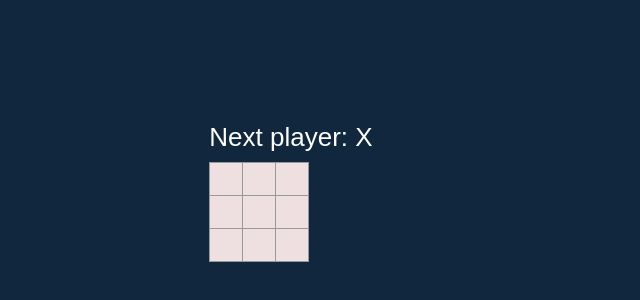
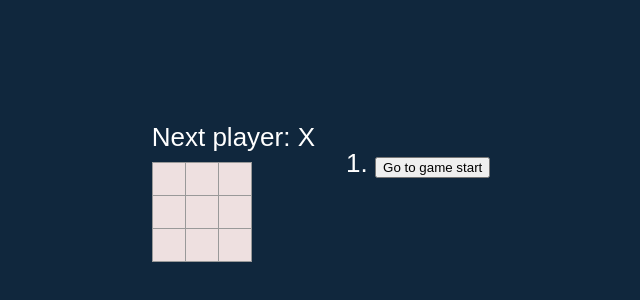
Before and after one commit to Lazeta/tic_tac_toe, a React (Create React App) app: page / in a window 1280 px wide. Shown: the part 208-508 px from the top of the page, without its empty margins (319-959 px from the left). Built offline with nearby package versions, Linux system fonts and the light colour scheme.

Commit message:
finish tic-tac-toe

```diff
--- a/src/Script.jsx
+++ b/src/Script.jsx
@@ -1,19 +1,6 @@
 import { useState } from 'react';
 
-export default function Game() {
-  return (
-    <div className="game">
-      <div className='game-board'>
-        <Board/>
-      </div>
-      <div className="game-info">
-        <ol>{/*Todo*/}</ol>
-      </div>
-    </div>
-  )
-}
-
-function Square({value, onSquareClick}) {
+function Square({ value, onSquareClick }) {
   return (
     <button className="square" onClick={onSquareClick}>
       {value}
@@ -21,10 +8,7 @@
   );
 }
 
-function Board() {
-  const [xIsNext, setXIsNext] = useState(true);
-  const [squares, setSquares] = useState(Array(9).fill(null));
-
+function Board({ xIsNext, squares, onPlay }) {
   function handleClick(i) {
     if (calculateWinner(squares) || squares[i]) {
       return;
@@ -35,8 +19,7 @@
     } else {
       nextSquares[i] = 'O';
     }
-    setSquares(nextSquares);
-    setXIsNext(!xIsNext);
+    onPlay(nextSquares);
   }
 
   const winner = calculateWinner(squares);
@@ -69,6 +52,48 @@
   );
 }
 
+export default function Game() {
+  const [history, setHistory] = useState([Array(9).fill(null)]);
+  const [currentMove, setCurrentMove] = useState(0);
+  const xIsNext = currentMove % 2 === 0;
+  const currentSquares = history[currentMove];
+
+  function handlePlay(nextSquares) {
+    const nextHistory = [...history.slice(0, currentMove + 1), nextSquares];
+    setHistory(nextHistory);
+    setCurrentMove(nextHistory.length - 1);
+  }
+
+  function jumpTo(nextMove) {
+    setCurrentMove(nextMove);
+  }
+
+  const moves = history.map((squares, move) => {
+    let description;
+    if (move > 0) {
+      description = 'Go to move #' + move;
+    } else {
+      description = 'Go to game start';
+    }
+    return (
+      <li key={move}>
+        <button onClick={() => jumpTo(move)}>{description}</button>
+      </li>
+    );
+  });
+
+  return (
+    <div className="game">
+      <div className="game-board">
+        <Board xIsNext={xIsNext} squares={currentSquares} onPlay={handlePlay} />
+      </div>
+      <div className="game-info">
+        <ol>{moves}</ol>
+      </div>
+    </div>
+  );
+}
+
 function calculateWinner(squares) {
   const lines = [
     [0, 1, 2],
```
